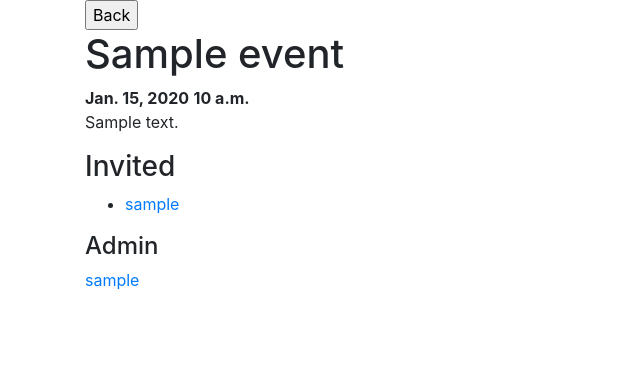
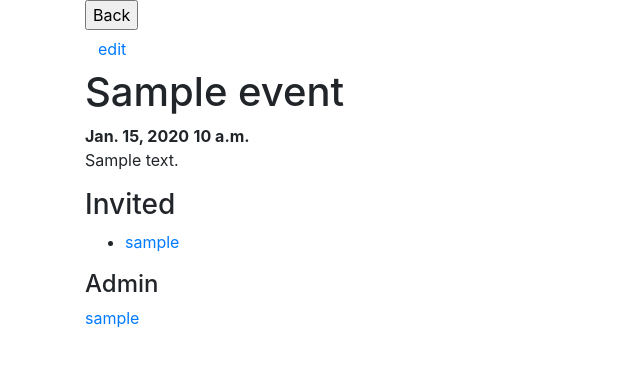
Before and after one commit to SEM1INFOENS/multiplanner, a Django app: page /agenda/event/1 in a window 1280 px wide. Shown: the part 56-423 px from the top of the page, without its empty margins (0-640 px from the left). Run offline with Django 3.2, Linux system fonts and the light colour scheme; a user stored in the database is signed in; tables that the repository leaves empty hold one stand-in row (values such as "Sample post"); some libraries are stand-ins or nearby versions.

Commit message:
edit event (not working : it creates a new event, and don't edit the existing one)

```diff
--- a/agenda/templates/new_event.html
+++ b/agenda/templates/edit_event.html
@@ -10,7 +10,7 @@
   {% csrf_token %}
   {{ form.as_p }}
   <input type="button" value="Back" onclick="history.back()">
-  <input type="submit" value="Create">
+  <input type="submit" value="Save">
 </form>
 
 
--- a/agenda/templates/event.html
+++ b/agenda/templates/event.html
@@ -6,6 +6,9 @@
 <form>
   <input type="button" value="Back" onclick="history.back()">
 </form>
+
+<a class="btn btn-default" href="{% url 'edit-event' ide=event.id %}">edit</a>
+<!-- <span class="glyphicon glyphicon-pencil"></span> -->
 
 <h1>{{ event.name }}</h1>
 <b>{{ event.date }}</b>
--- a/agenda/urls.py
+++ b/agenda/urls.py
@@ -8,5 +8,6 @@ urlpatterns = [
     path('new-event', views.create_event, name='new-event'),
     path('', views.agenda, name='agenda'),
     url(r'^event/(?P<ide>[0-9]+)$', views.event, name='event'),
+    url(r'^edit-event/(?P<ide>[0-9]+)$', views.edit_event, name='edit-event'),
     #url(r'^admin/jsi18n', 'django.views.i18n.javascript_catalog'),
 ]
--- a/agenda/views.py
+++ b/agenda/views.py
@@ -3,7 +3,7 @@ from django.shortcuts import render, redirect, get_object_or_404
 from django.contrib.auth.decorators import login_required
 from django.contrib import messages
 from .forms import *
-
+from django.urls import reverse
 
 @login_required
 def create_event(request):
@@ -14,7 +14,7 @@ def create_event(request):
         # check whether it's valid:
         if form.is_valid():
             # process the data in form.cleaned_data as required
-            form.save()
+            event = form.save()
             success = messages.success(request, 'Event successfully created')
             warn = messages.warning(request, 'Event created')
             error = messages.error(request, 'Event created')
@@ -22,16 +22,29 @@ def create_event(request):
             debug = messages.debug(request, 'Event created')
             all_m = [success, warn, info, error]
 
+            #url_e = reverse('event', event.id)
             # redirect to a new URL:
-            return redirect('/agenda/') #, {'messages': [success]})
+            return redirect('event', ide=event.id) #, {'messages': [success]})
             #return HttpResponseRedirect('/user/')
 
     # if a GET (or any other method) we'll create a blank form
     else:
         form = EventForm(creator_user=request.user)
 
-    return render(request, 'new_event.html', {'form': form})
+    return render(request, 'edit_event.html', {'form': form})
 
+@login_required
+def edit_event(request, ide):
+    event = get_object_or_404(Event, pk=ide)
+    if request.method == "POST":
+        form = EventForm(request.POST, instance=event, creator_user=request.user)
+        if form.is_valid():
+            event = form.save(commit=False)
+            #event.save()
+            return redirect('event', ide=event.id)
+    else:
+        form = EventForm(instance=event, creator_user=request.user)
+    return render(request, 'edit_event.html', {'form': form})
 
 @login_required
 def agenda(request):
```
